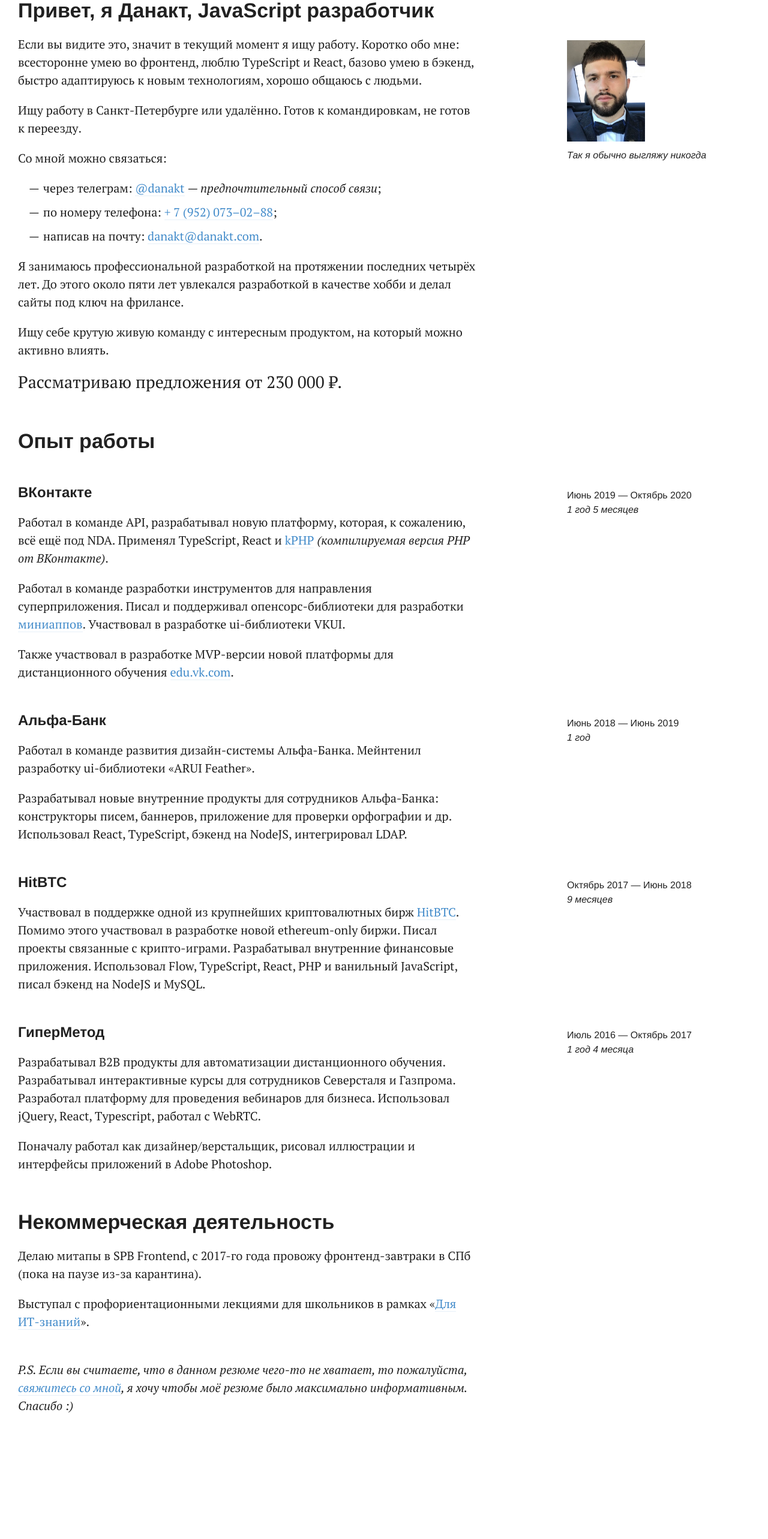
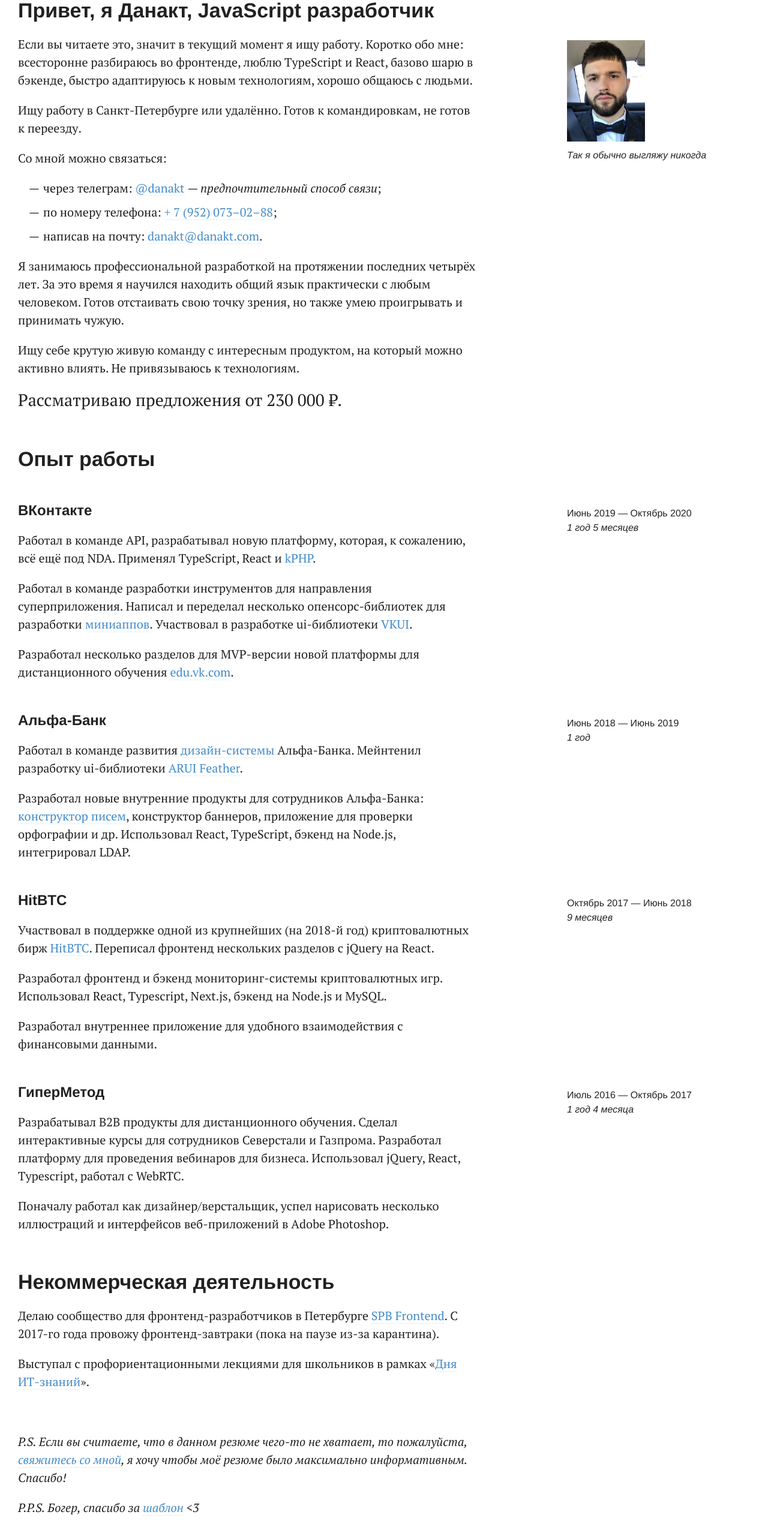
Before and after one commit to danakt/danakt.github.io, a Next.js app: page /cv in a window 1280 px wide. Shown: the part 124-2690 px from the top of the page at 60% size. Before the commit the page ends 2583 px from the top, so only its background shows below. Built offline with nearby package versions, Linux system fonts and the light colour scheme; grey boxes are pictures that could not be loaded.

Commit message:
Update work experience

```diff
--- /dev/null
+++ b/components/Label.tsx
@@ -0,0 +1,9 @@
+import styled from 'styled-components';
+
+export const Label = styled.div`
+  display: inline-block;
+  background-color: #f7f6f6;
+  padding: 0 0.4em;
+  margin: 0.2em 0.1em;
+  font-family: 'Helvetica Neue', Helvetica, Arial, sans-serif;
+`;
--- a/pages/cv.tsx
+++ b/pages/cv.tsx
@@ -2,6 +2,7 @@
 import { AsidePicture } from '../components/AsidePicture';
 import { Page } from '../components/Page';
 import { WithAside } from '../components/WidthAside';
+import { Label } from '../components/Label';
 
 export default function Cv() {
   return (
@@ -19,8 +20,9 @@
         }
       >
         <p>
-          Если вы видите это, значит в текущий момент я ищу работу. Коротко обо мне: всесторонне умею во фронтенд, люблю
-          TypeScript и React, базово умею в бэкенд, быстро адаптируюсь к новым технологиям, хорошо общаюсь с людьми.
+          Если вы читаете это, значит в текущий момент я ищу работу. Коротко обо мне: всесторонне разбираюсь во
+          фронтенде, люблю TypeScript и React, базово шарю в бэкенде, быстро адаптируюсь к новым технологиям, хорошо
+          общаюсь с людьми.
         </p>
       </WithAside>
 
@@ -52,11 +54,15 @@
       </ul>
 
       <p>
-        Я занимаюсь профессиональной разработкой на протяжении последних четырёх лет. До этого около пяти лет увлекался
-        разработкой в качестве хобби и делал сайты под ключ на фрилансе.
+        Я занимаюсь профессиональной разработкой на протяжении последних четырёх лет. За это время я научился находить
+        общий язык практически с любым человеком. Готов отстаивать свою точку зрения, но также умею проигрывать и
+        принимать чужую.
       </p>
 
-      <p>Ищу себе крутую живую команду с интересным продуктом, на который можно активно влиять.</p>
+      <p>
+        Ищу себе крутую живую команду с интересным продуктом, на который можно активно влиять. Не привязываюсь к
+        технологиям.
+      </p>
 
       <p className="lead">Рассматриваю предложения от 230 000 ₽.</p>
 
@@ -81,21 +87,21 @@
         React и{' '}
         <a href="https://ru.wikipedia.org/wiki/KPHP" target="_blank" rel="noopener noreferrer">
           kPHP
-        </a>{' '}
-        <em>(компилируемая версия PHP от ВКонтакте)</em>.
+        </a>
+        .
       </p>
 
       <p>
-        Работал в команде разработки инструментов для направления суперприложения. Писал и поддерживал
-        опенсорс-библиотеки для разработки{' '}
+        Работал в команде разработки инструментов для направления суперприложения. Написал и переделал несколько
+        опенсорс-библиотек для разработки{' '}
         <a href="https://vk.com/services" target="_blank" rel="noopener noreferrer">
           миниаппов
         </a>
-        . Участвовал в разработке ui-библиотеки VKUI.
+        . Участвовал в разработке ui-библиотеки <a href="https://github.com/VKCOM/VKUI">VKUI</a>.
       </p>
 
       <p>
-        Также участвовал в разработке MVP-версии новой платформы для дистанционного обучения{' '}
+        Разработал несколько разделов для MVP-версии новой платформы для дистанционного обучения{' '}
         <a href="https://edu.vk.com" target="_blank" rel="noopener noreferrer">
           edu.vk.com
         </a>
@@ -116,11 +122,25 @@
         <Heading level={2}>Альфа-Банк</Heading>
       </WithAside>
 
-      <p>Работал в команде развития дизайн-системы Альфа-Банка. Мейнтенил разработку ui-библиотеки «ARUI Feather».</p>
+      <p>
+        Работал в команде развития{' '}
+        <a href="https://design.alfabank.ru" target="_blank" rel="noopener noreferrer">
+          дизайн-системы
+        </a>{' '}
+        Альфа-Банка. Мейнтенил разработку ui-библиотеки{' '}
+        <a href="https://github.com/alfa-laboratory/arui-feather" target="_blank" rel="noopener noreferrer">
+          ARUI Feather
+        </a>
+        .
+      </p>
 
       <p>
-        Разрабатывал новые внутренние продукты для сотрудников Альфа-Банка: конструкторы писем, баннеров, приложение для
-        проверки орфографии и др. Использовал React, TypeScript, бэкенд на NodeJS, интегрировал LDAP.
+        Разработал новые внутренние продукты для сотрудников Альфа-Банка:{' '}
+        <a href="https://design.alfabank.ru/news/mail-editor" target="_blank" rel="noopener noreferrer">
+          конструктор писем
+        </a>
+        , конструктор баннеров, приложение для проверки орфографии и др. Использовал React, TypeScript, бэкенд на
+        Node.js, интегрировал LDAP.
       </p>
 
       <WithAside
@@ -138,14 +158,19 @@
       </WithAside>
 
       <p>
-        Участвовал в поддержке одной из крупнейших криптовалютных бирж{' '}
+        Участвовал в поддержке одной из крупнейших (на 2018-й год) криптовалютных бирж{' '}
         <a href="https://hitbtc.com" target="_blank" rel="noopener noreferrer">
           HitBTC
         </a>
-        . Помимо этого участвовал в разработке новой ethereum-only биржи. Писал проекты связанные с крипто-играми.
-        Разрабатывал внутренние финансовые приложения. Использовал Flow, TypeScript, React, PHP и ванильный JavaScript,
-        писал бэкенд на NodeJS и MySQL.
+        . Переписал фронтенд нескольких разделов с jQuery на React.{' '}
       </p>
+
+      <p>
+        Разработал фронтенд и бэкенд мониторинг-системы криптовалютных игр. Использовал React, Typescript, Next.js,
+        бэкенд на Node.js и MySQL.
+      </p>
+
+      <p>Разработал внутреннее приложение для удобного взаимодействия с финансовыми данными.</p>
 
       <WithAside
         aside={
@@ -162,32 +187,56 @@
       </WithAside>
 
       <p>
-        Разрабатывал B2B продукты для автоматизации дистанционного обучения. Разрабатывал интерактивные курсы для
-        сотрудников Северсталя и Газпрома. Разработал платформу для проведения вебинаров для бизнеса. Использовал
-        jQuery, React, Typescript, работал с WebRTC.
+        Разрабатывал B2B продукты для дистанционного обучения. Сделал интерактивные курсы для сотрудников Северстали и
+        Газпрома. Разработал платформу для проведения вебинаров для бизнеса. Использовал jQuery, React, Typescript,
+        работал с WebRTC.
       </p>
 
-      <p>Поначалу работал как дизайнер/верстальщик, рисовал иллюстрации и интерфейсы приложений в Adobe Photoshop.</p>
+      <p>
+        Поначалу работал как дизайнер/верстальщик, успел нарисовать несколько иллюстраций и интерфейсов веб-приложений в
+        Adobe Photoshop.
+      </p>
 
       <Heading>Некоммерческая деятельность</Heading>
 
       <p>
-        Делаю митапы в SPB Frontend, с 2017-го года провожу фронтенд-завтраки в СПб (пока на паузе из-за карантина).
+        Делаю сообщество для фронтенд-разработчиков в Петербурге{' '}
+        <a href="https://twitter.com/spb_frontend" target="_blank" rel="noopener noreferrer">
+          SPB Frontend
+        </a>
+        . С 2017-го года провожу фронтенд-завтраки (пока на паузе из-за карантина).
       </p>
       <p>
         Выступал с профориентационными лекциями для школьников в рамках «
         <a href="https://itday.tech-mail.ru" target="_blank" rel="noopener noreferrer">
-          Для ИТ-знаний
+          Дня ИТ-знаний
         </a>
         ».
       </p>
 
-      <br />
+      <p>
+        <br />
+      </p>
+
       <p>
         <em>
           P.S. Если вы считаете, что в данном резюме чего-то не хватает, то пожалуйста,{' '}
           <a href="https://t.me/danakt">свяжитесь со мной</a>, я хочу чтобы моё резюме было максимально информативным.
-          Спасибо :)
+          Спасибо!
+        </em>
+      </p>
+
+      <p>
+        <em>
+          P.P.S. Богер, спасибо за{' '}
+          <a
+            href="https://www.notion.so/bogers/Ivan-Ivanov-Metameme-master-f04bc549371d4cdaaf7b97ce421eca18"
+            target="_blank"
+            rel="noopener noreferrer"
+          >
+            шаблон
+          </a>{' '}
+          {'<'}3
         </em>
       </p>
     </Page>
```
